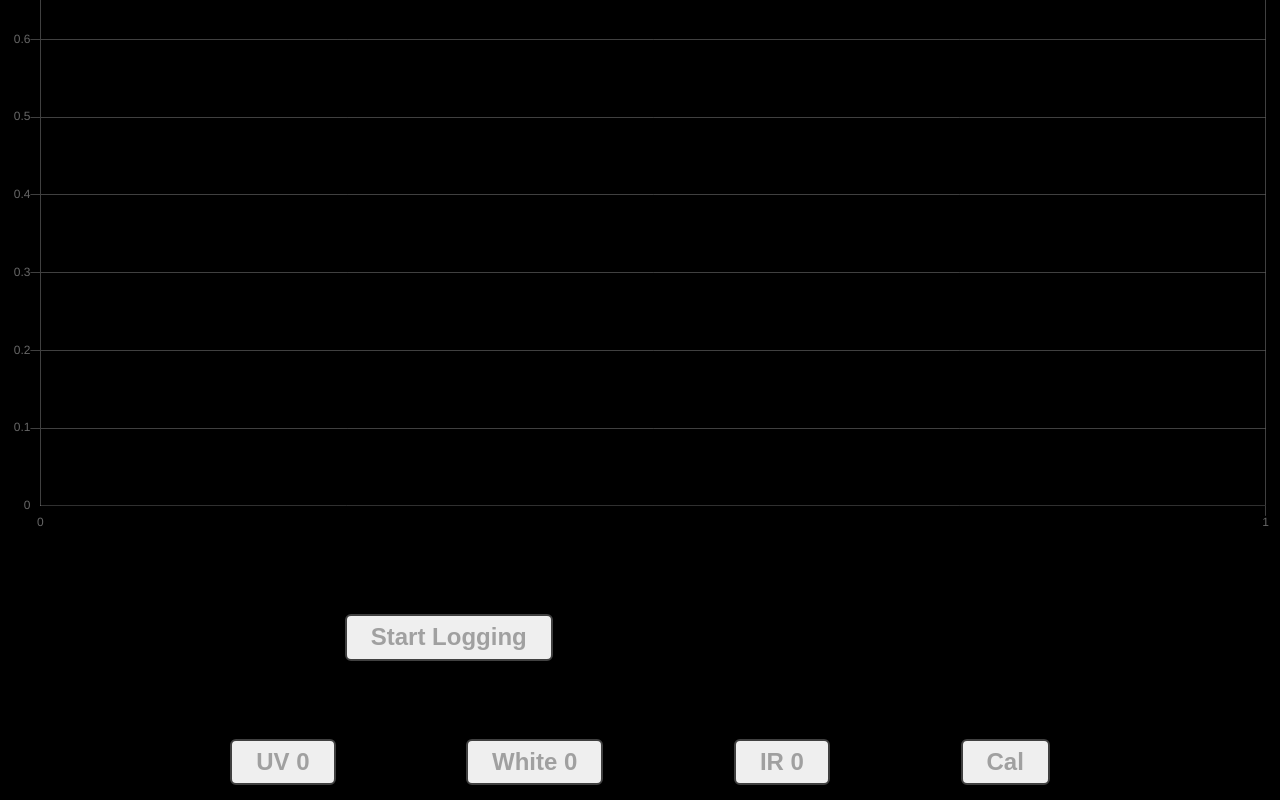
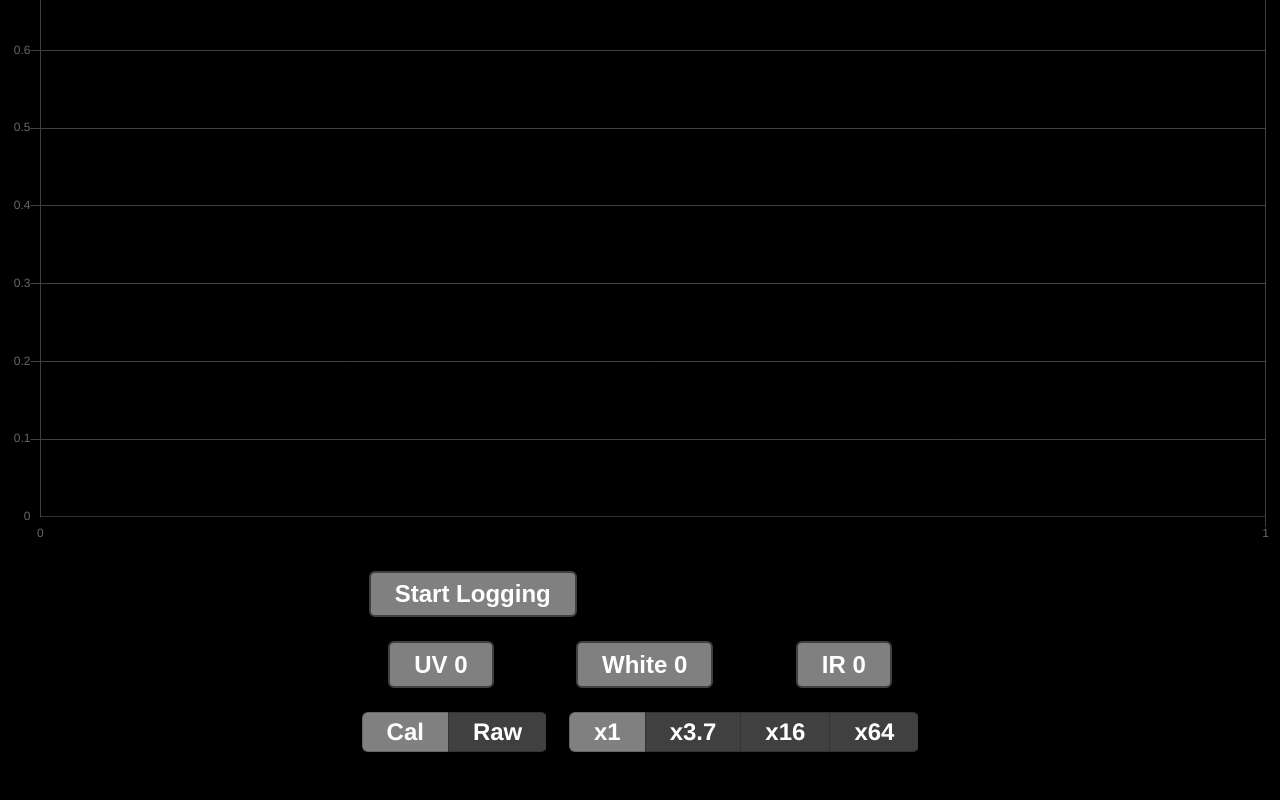
Before and after one commit to kchinzei/ESP8266-AS7265-Server, a plain HTML site: page data/index.html in a window 1280 px wide. Shown: the part 331-1131 px from the top of the page. After the commit the page ends 1091 px from the top, so only its background shows below. Drawn offline with nearby package versions, Linux system fonts and the light colour scheme.

Commit message:
Gain switch added

```diff
--- a/data/index.html
+++ b/data/index.html
@@ -15,15 +15,33 @@
     </div>
     <div style="text-align:center;">
       <p>
-        <button id="ToggleLogBtn" class="button">Start Logging</button>
-        <button id="DownloadLogfileBtn" class="button button-hidden">Download Logfile</button>
+        <button id="ToggleLogBtn" class="ui button">Start Logging</button>
+        <button id="DownloadLogfileBtn" class="ui button button-hidden">Download Logfile</button>
       </p>
       <p>
-        <button id="ToggleUVLEDBtn" class="button">UV 0</button>
-        <button id="ToggleWhiteLEDBtn" class="button">White 0</button>
-        <button id="ToggleIRLEDBtn" class="button">IR 0</button>
-        <button id="ToggleCalBtn" class="button">Cal</button>
+        <button id="ToggleUVLEDBtn" class="ui button">UV 0</button>
+        <button id="ToggleWhiteLEDBtn" class="ui button">White 0</button>
+        <button id="ToggleIRLEDBtn" class="ui button">IR 0</button>
       </p>
+      <div class="center">
+        <form class="rbtn-field">
+          <input type="radio" id="Cal-0" name="calibrate" value="c" checked/>
+          <label for="Cal-0" class="ui rbtn-label">Cal</label>
+          <input type="radio" id="Cal-1" name="calibrate" value="r" />
+          <label for="Cal-1" class="ui rbtn-label">Raw</label>
+        </form>
+        <span class="sp5">&nbsp;</span>
+        <form class="rbtn-field">
+          <input type="radio" id="Gain-0" name="amplitude" value="0" checked/>
+          <label for="Gain-0" class="ui rbtn-label">x1</label>
+          <input type="radio" id="Gain-1" name="amplitude" value="1" />
+          <label for="Gain-1" class="ui rbtn-label">x3.7</label>
+          <input type="radio" id="Gain-2" name="amplitude" value="2" />
+          <label for="Gain-2" class="ui rbtn-label">x16</label>
+          <input type="radio" id="Gain-3" name="amplitude" value="3" />
+          <label for="Gain-3" class="ui rbtn-label">x64</label>
+        </form>
+      </div>
     </div>
 
     <script src="https://cdnjs.cloudflare.com/ajax/libs/Chart.js/2.9.4/Chart.min.js" integrity="sha512-d9xgZrVZpmmQlfonhQUvTR7lMPtO7NkZMkA0ABN3PHCbKA5nqylQ/yWlFAyY6hYgdF1Qh6nYiuADWwKB4C2WSw==" crossorigin="anonymous"></script>
@@ -102,11 +120,16 @@
           let args = evt.data.split(' ');
           let arg0 = args[0];
           switch (arg0) {
-          case 'btnMessage':
+          case 'updateBtn':
             // arg[1] for id of a button
             // arg[2...end] is a display text of the button
             let btn = document.getElementById(args[1]);
             btn.innerHTML = args.slice(2).join(' ');
+            break;
+          case 'updateRbtn':
+            // arg[1] for id of a radio button
+            let rbtn = document.getElementById(args[1]);
+            rbtn.checked = true;
             break;
           case 'loggingStarted':
             toggleLogBtn.innerHTML = 'Stop Logging';
@@ -171,14 +194,28 @@
       }
 
       function initButtons() {
+        // Button messages
         const btnList = document.getElementsByClassName('button');
         for (const btn of btnList) {
           btn.addEventListener("click", function(){
-            const idstr = 'on' + btn.id;
+            const idstr = btn.id;
             ws.send(idstr);
           });
         }
+        // Download button needs to send additional information
         downloadLogfileBtn.addEventListener('click', onDownloadLogfileBtn);
+
+        // Radio button messages
+        //  <input type="radio" id="rbtn-0" name="amplitude" value="0" checked/>
+        //  <label for="rbtn-0" class="ui rbtn-label">x1</label>
+        const labelList = document.getElementsByClassName('rbtn-label');
+        for (const l of labelList) {
+          l.addEventListener("click", function(){
+            const rbtn = l.control;
+            const idstr = rbtn.id + ' ' + rbtn.value;
+            ws.send(idstr);
+          });
+        }
       }
 
       function onDownloadLogfileBtn() {
--- a/data/style.css
+++ b/data/style.css
@@ -1,22 +1,27 @@
 body {
     font-family: Helvetica, Arial, Sans-serif;
-    font-size: 15px;
+    font-weight: bold;
+    font-size: 1.5rem;
     color: #f0f0f0;
     background-color: black;
 }
 
 /* https://saruwakakun.com/html-css/reference/buttons */
 
-.button {
+.ui {
   display: inline-block;
-  padding: 0.3em 1em;
-  margin: 5% 5% 0%;
   font-weight: bold;
+  font-size: 1.5rem;
   text-decoration: none;
-  font-size: 1.5rem;
-  color: #a0a0a0;
+  color: #ffffff;
+  background: #808080;
   border: solid 2px #404040;
   border-radius: 6px;
+  padding: 0.3em 1em;
+}
+
+.button {
+  margin: 0% 3%;
   transition: .4s;
   -webkit-touch-callout: none;
   -webkit-user-select: none;
@@ -39,3 +44,50 @@ body {
   opacity: 1;
   transition: visibility 0s linear 0s, opacity 500ms;
 }
+
+.center {
+  display: flex;
+  justify-content:center;
+}
+
+.rbtn-field {
+  display: flex;
+  overflow: hidden;
+}
+
+.rbtn-field input {
+  position: absolute !important;
+  clip: rect(0, 0, 0, 0);
+  height: 1px;
+  width: 1px;
+  border: 0;
+  overflow: hidden;
+}
+
+.rbtn-field label {
+  background: #404040;
+  line-height: 1;
+  margin-right: -1px;
+  border: 1px solid rgba(0, 0, 0, 0.2);
+  border-radius: 0px;
+  transition: all 0.1s ease-in-out;
+}
+
+.switc-field label:hover {
+  cursor: pointer;
+}
+
+.rbtn-field input:checked + label {
+  background: #808080;
+  box-shadow: none;
+}
+
+.rbtn-field label:first-of-type {
+  border-radius: 6px 0 0 6px;
+}
+
+.rbtn-field label:last-of-type {
+  border-radius: 0 6px 6px 0;
+}
+
+span.sp5 { letter-spacing: 1rem; }
```
Also changed, not shown: Artwortks/screenshot.png, 1 other file.
